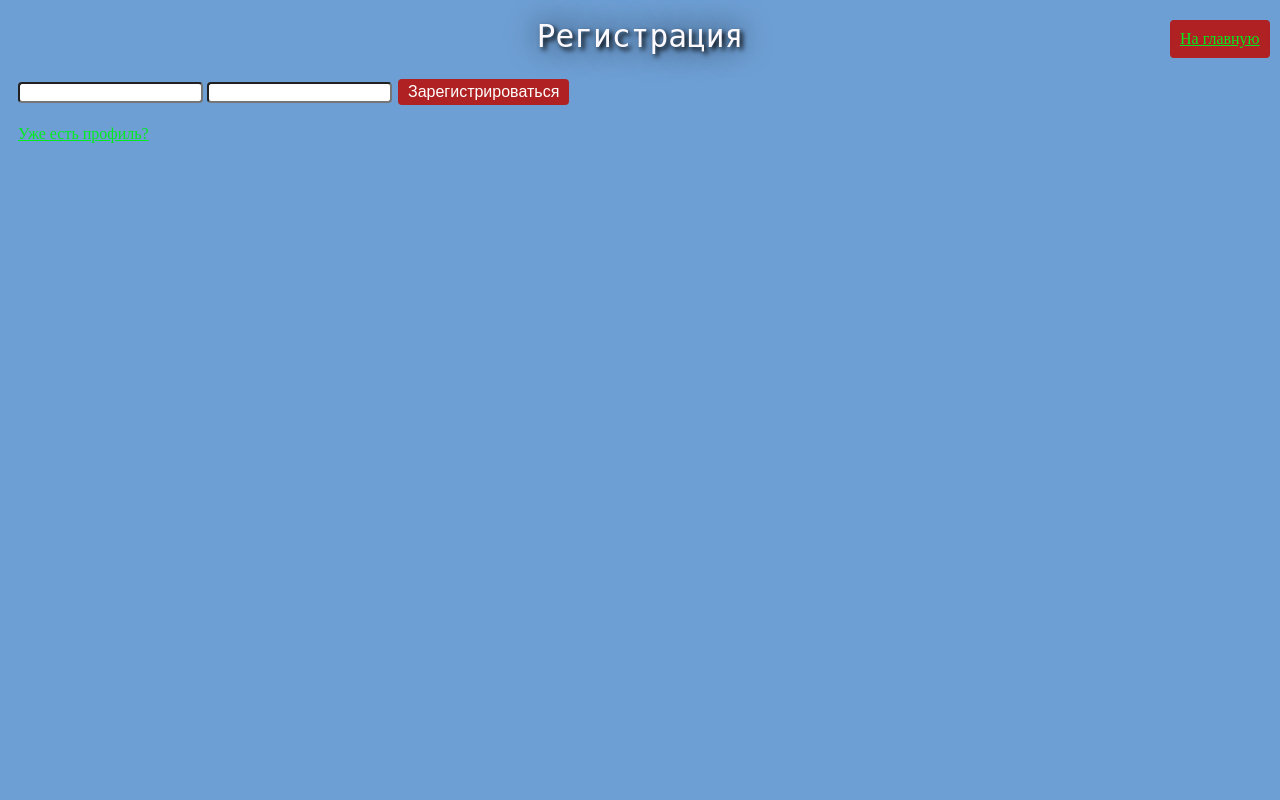
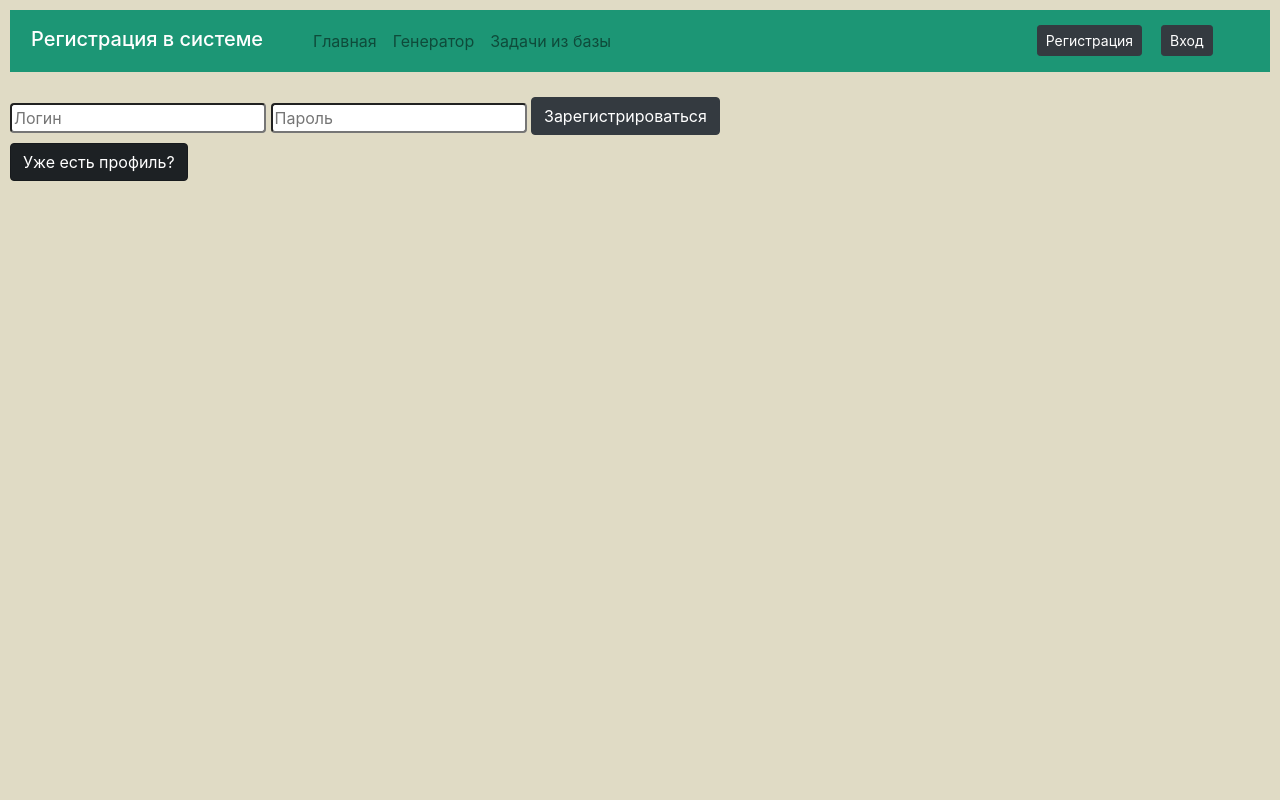
Before and after one commit to lasimondep/project-autumn2018-mmm, a Django app: page /register/ in a window 1280 px wide. Run offline with Django 3.2, Linux system fonts and the light colour scheme; some libraries are stand-ins or nearby versions.

Commit message:
On branch redesign 	modified:   taskgen/static/taskgen/style.css 	new file:   taskgen/templates/taskgen/base.html 	modified:   taskgen/templates/taskgen/index.html 	modified:   taskgen/templates/taskgen/login.html 	modified:   taskgen/templates/taskgen/register.html 	modified:   taskgen/templates/taskgen/statements.html 	modified:   taskgen/templates/taskgen/task_list.html 	modified:   taskgen/views.py

```diff
--- a/taskgen/static/taskgen/style.css
+++ b/taskgen/static/taskgen/style.css
@@ -1,36 +1,3 @@
-a:link {
-    color: #00eb1e;
-}
-.home {
-    margin-left: 90%;
-    text-align: center;
-    position: fixed;
-    top: 20px;
-    padding: 10px;
-    background-color: #af2122;
-        border-radius: 4px;
-}
-.auth{
-    margin-top: 30px;
-    right: 10px;
-    position: fixed;
-    border: solid 2px #77cd09;
-    background-color: #b8faa1;
-    padding: 10px;
-}
-.button {
-  background-color: #af2122;
-    border-radius: 4px;
-  border: none;
-  color: white;
-  padding: 4px 10px;
-  text-align: center;
-  text-decoration: none;
-  display: inline-block;
-  font-size: 16px;
-  margin: 4px 2px;
-  cursor: pointer;
-}
 .form1{
     border-radius: 4px;
 
@@ -42,42 +9,25 @@ a:link {
 
 
 a:visited {
-    color: #004f4c;
+    color: #f3cc5a;
 }
 
 a:hover {
-    color: #ff0000;
+    color: #ec6593;
 }
 
 a:active {
-    color: #fcff6d;
+    color: #3b3b3b;
 }
 p {
 	font: 120% monospace;
-    color: midnightblue;
+    color: #222221;
 }
 .task_name {
     font: 150% monospace;
-    border: solid 2px #4b302c;
+    background-color: #1c9675;
     padding: 5px;
     width: auto;
-}
-h1 {
-	font: 240% monospace;
-	color: #fcfaff;
-	text-align: center;
-    text-shadow: 3px 3px 5px black, 0 0 1em black;
-}
-h2 {
-    font: 150% monospace;
-    color: #4b302c;
-    text-align: left;
-}
-h1  {
-	font: 240% monospace;
-	color: #fcfaff;
-	text-align: center;
-    text-shadow: 3px 3px 5px black, 0 0 1em black;
 }
 .pname {
 	text-align: center;
@@ -120,17 +71,25 @@ h1  {
     margin-top: 34px;
     margin-left: auto;
     margin-right: auto;
-    border: dotted 3px #4b302c;
-    background-color: #fab238;
+    border-right: solid 1px #DBD6E0;
+    background-color: #3b3b3b;
 }
 .col2{
-    padding: 10px;
+    padding: 1%;
     position: relative;
-    border: dotted 3px #4dfa26;
+    border-left: solid 1px #DBD6E0;
     margin-top: 10px;
-    margin-left: 530px;
-    width: 63%;
-    background-color: azure;
+    margin-left: 49%;
+	height: 50%;
+    width: 51%;
+	margin-bottom: 1%;
+    background-color: #F6FBEF;
+}
+.nazvanie{
+	float: left;
+	margin-top: 0.3%;
+	margin-right: 3%;
+	padding: 5px;
 }
 .col4{
     position: relative;
@@ -140,17 +99,13 @@ h1  {
     height: auto;
     margin-top: 34px;
     margin: 10px;
-    border: dotted 3px #4b302c;
-    background-color: azure;
+    border: solid 1px #D6DBE0;
+    background-color: #F6FBEF;
 }
 .git_link{
     margin-left: 47%;
     position: absolute;
     bottom: 10px;
-}
-body{
-	padding: 10px;
-	background-color: #6e9fd4;
 }
 
 .zomg{
--- /dev/null
+++ b/taskgen/templates/taskgen/base.html
@@ -0,0 +1,43 @@
+{% load static %}
+<!DOCTYPE HTML>
+<html>
+<head>
+
+<link rel="stylesheet" type="text/css" href="{% static 'taskgen/style.css' %}">
+<link rel="stylesheet" href="https://stackpath.bootstrapcdn.com/bootstrap/4.3.1/css/bootstrap.min.css" integrity="sha384-ggOyR0iXCbMQv3Xipma34MD+dH/1fQ784/j6cY/iJTQUOhcWr7x9JvoRxT2MZw1T" crossorigin="anonymous">
+<script src="https://code.jquery.com/jquery-3.3.1.slim.min.js" integrity="sha384-q8i/X+965DzO0rT7abK41JStQIAqVgRVzpbzo5smXKp4YfRvH+8abtTE1Pi6jizo" crossorigin="anonymous"></script>
+<script src="https://cdnjs.cloudflare.com/ajax/libs/popper.js/1.14.7/umd/popper.min.js" integrity="sha384-UO2eT0CpHqdSJQ6hJty5KVphtPhzWj9WO1clHTMGa3JDZwrnQq4sF86dIHNDz0W1" crossorigin="anonymous"></script>
+<script src="https://stackpath.bootstrapcdn.com/bootstrap/4.3.1/js/bootstrap.min.js" integrity="sha384-JjSmVgyd0p3pXB1rRibZUAYoIIy6OrQ6VrjIEaFf/nJGzIxFDsf4x0xIM+B07jRM" crossorigin="anonymous"></script>
+{% block extrahead %}
+{% endblock %}
+</head>
+
+<body style="background-color:#e0dbc5; padding:10px">
+
+<nav class="navbar navbar-expand-lg navbar-light" style="background-color: #1c9675; margin-bottom: 2%">
+		<div class = "nazvanie"><h5 style="color: white;">{% block title %}{% endblock %}</h5></div>
+	<button class="navbar-toggler" type="button" data-toggle="collapse" data-target="#navbarNav" aria-controls="navbarNav" aria-expanded="false" aria-label="Toggle navigation">
+					    <span class="navbar-toggler-icon"></span>
+						  </button>
+						    <div class="collapse navbar-collapse" id="navbarNav">
+									    <ul class="navbar-nav">
+												      <li class="nav-item">
+															          <a class="nav-link" href="/">Главная</a>
+																	        </li>
+																			      <li class="nav-item">
+																						  <a class="nav-link" href="{% url 'taskgen:generate_list' %}">Генератор</a>
+																								        </li>
+																										      <li class="nav-item">
+																													          <a class="nav-link" href="{% url 'taskgen:db_list' %}">Задачи из базы</a>
+																															        </li>
+																																	    					    </ul>
+
+			<a class="btn btn-dark btn-sm" style="margin-left : 44%;" href="{% url 'taskgen:my_view_reg' %}" target = "_blank" role="button">Регистрация</a>
+			<a class="btn btn-dark btn-sm" style=" margin-left : 2%;"href="{% url 'taskgen:my_view' %}" target = "_blank" role="button">Вход</a>
+
+																																					  </div>
+</nav>
+{% block content %}
+{% endblock %}
+</body>
+</html>
--- a/taskgen/templates/taskgen/register.html
+++ b/taskgen/templates/taskgen/register.html
@@ -1,24 +1,12 @@
-{% load static %}
+{% extends "./base.html" %}
 
-<link rel="stylesheet" type="text/css" href="{% static 'taskgen/style.css' %}">
-
-<!DOCTYPE html>
-<html>
-<head>
-<title>Вход</title>
-<h1>Регистрация</h1>
-</head>
-<body>
+{% block title %}Регистрация в системе{% endblock %}
+{% block content %}
 <form method="post">
-{% csrf_token %}
-	<!-- as_p для того, чтобы каждый элемент формы был с новой строки -->
-	<input type="text" class="form1" name="username">
-	<input type="text" class="form1" name="password" >
-	<button type="submit" name="choizy" class="button">Зарегистрироваться</button>
+	{% csrf_token %}
+	<input type="text" class="form1" name="username" placeholder="Логин" required pattern="[0-9a-zA-Z]{4,20}">
+	<input type="password" class="form1" name="password" placeholder="Пароль" required pattern="\S{6,}">
+	<button type="submit" name="choizy" class="btn btn-dark mb-2">Зарегистрироваться</button>
 </form>
-<a href="{% url 'taskgen:my_view' %}">Уже есть профиль?</a>
-<div class = "home">
-	<a href="/">На главную</a>
-</div>
-</body>
-</html>
+<a href="{% url 'taskgen:my_view' %}" class="btn btn-dark sb-2 active" role = "button">Уже есть профиль?</a>
+{% endblock %}
--- a/taskgen/views.py
+++ b/taskgen/views.py
@@ -17,18 +17,16 @@ import taskgen.communications as comm
 
 
 def my_view(request):
-    if request.method == 'POST' and "choizy" in request.POST:
+    if request.method == 'POST' and 'choizy' in request.POST:
         username = request.POST['username']
         password = request.POST['password']
-        print(password, username)
         user = authenticate(request, username=username, password=password)
-        print(user)
-        if user is not None:
+        if user is None:
+            error_msg = 'Ошибка в имени пользователя и(или) пароле'
+            return render(request, 'taskgen/login.html', {'error_msg': error_msg})
+        else:
             login(request, user)
-            return render(request,"taskgen/index.html")
-        else:
-            x = 'wrong data'
-            return render(request, 'taskgen/login.html', {"x": x})
+            return render(request, 'taskgen/index.html')
     else:
         return render(request, 'taskgen/login.html')
 
@@ -93,7 +91,7 @@ def statements(request):
     global statements_raw
     if get_from == 'facade' or get_from == 'db':
         tasks = list(request.POST.keys())[2:]
-        if 'checkbox' in request.POST.keys():
+        if 'hide_watched' in request.POST.keys():
             tasks = tasks[1:]
         tasks = list(filter(lambda x: int(request.POST[x]) > 0, tasks))
         tasks = [(int(x), int(request.POST[x])) for x in tasks]
@@ -107,7 +105,7 @@ def statements(request):
                 queryset = Task.objects.filter(
                     parent__pk=it[0],
                 )
-                if 'checkbox' in request.POST.keys():
+                if 'hide_watched' in request.POST.keys():
                     queryset = queryset.exclude(
                         user__username=request.user#
                     )
```
Also changed, not shown: other parts of taskgen/static/taskgen/style.css (+7 -33 lines), taskgen/templates/taskgen/index.html (+7 -26 lines), taskgen/templates/taskgen/login.html (+8 -23 lines), taskgen/templates/taskgen/statements.html (+10 -15 lines), taskgen/templates/taskgen/task_list.html (+15 -17 lines).
